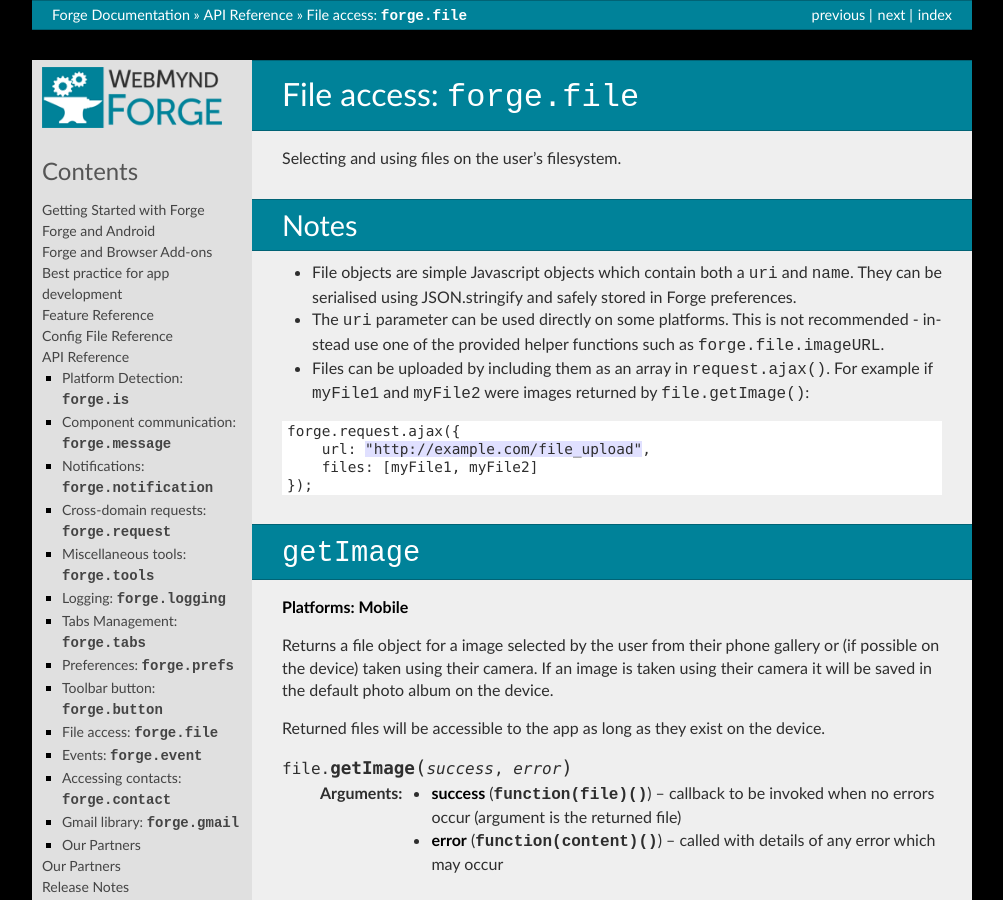
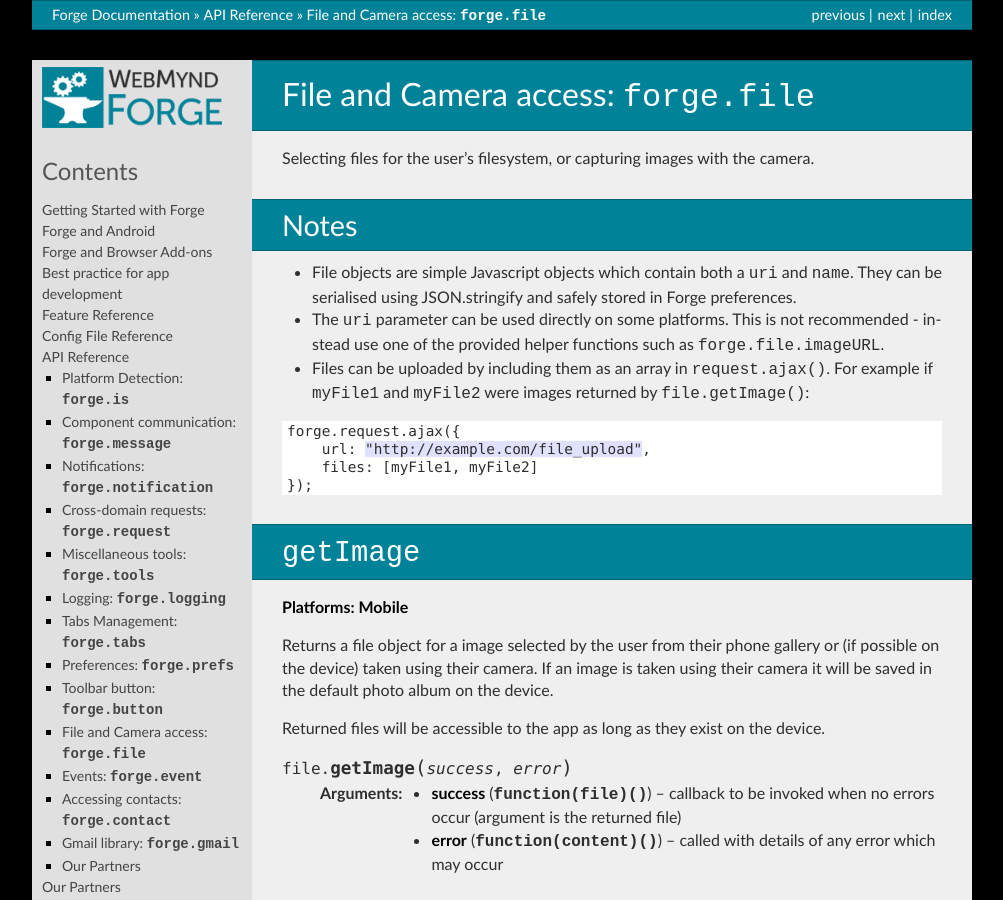
Before and after one commit to trigger-corp/Forge-Documentation, a Sphinx documentation site: the page built from source/api/file.rst, in a window 1280 px wide and 900 px high. Shown: the whole window, without its empty margins (138-1141 px from the left). Built offline with Sphinx 7.4.7, drawn with Linux system fonts in a browser that asks for light colours; some of the changed text lies outside the part shown.

Commit message:
add more obvious mention of camera functionality

```diff
--- a/source/api/file.rst
+++ b/source/api/file.rst
@@ -1,9 +1,9 @@
 .. _api-file:
 
-File access: ``forge.file``
+File and Camera access: ``forge.file``
 ================================================================================
 
-Selecting and using files on the user's filesystem.
+Selecting files for the user's filesystem, or capturing images with the camera.
 
 Notes
 ~~~~~
```
